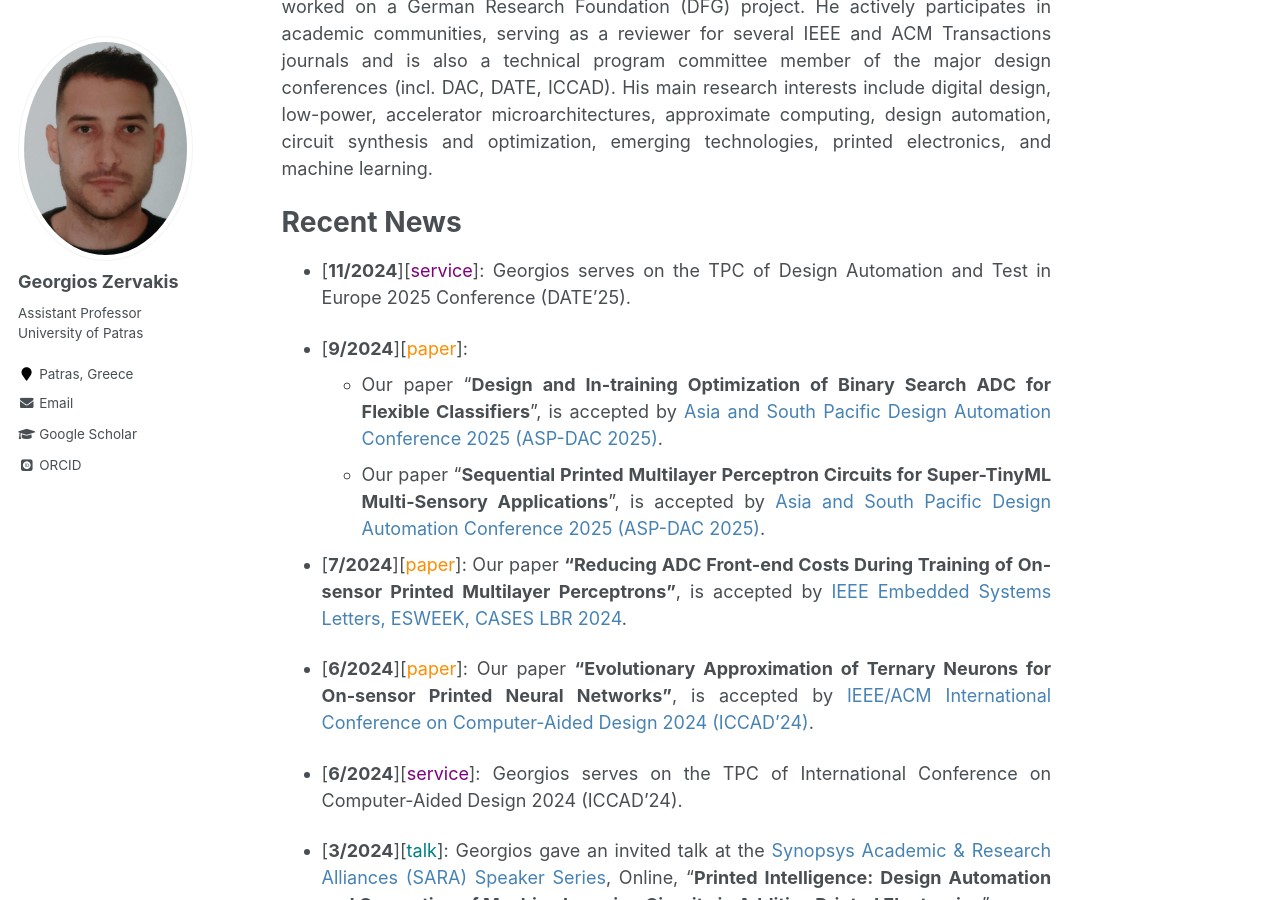
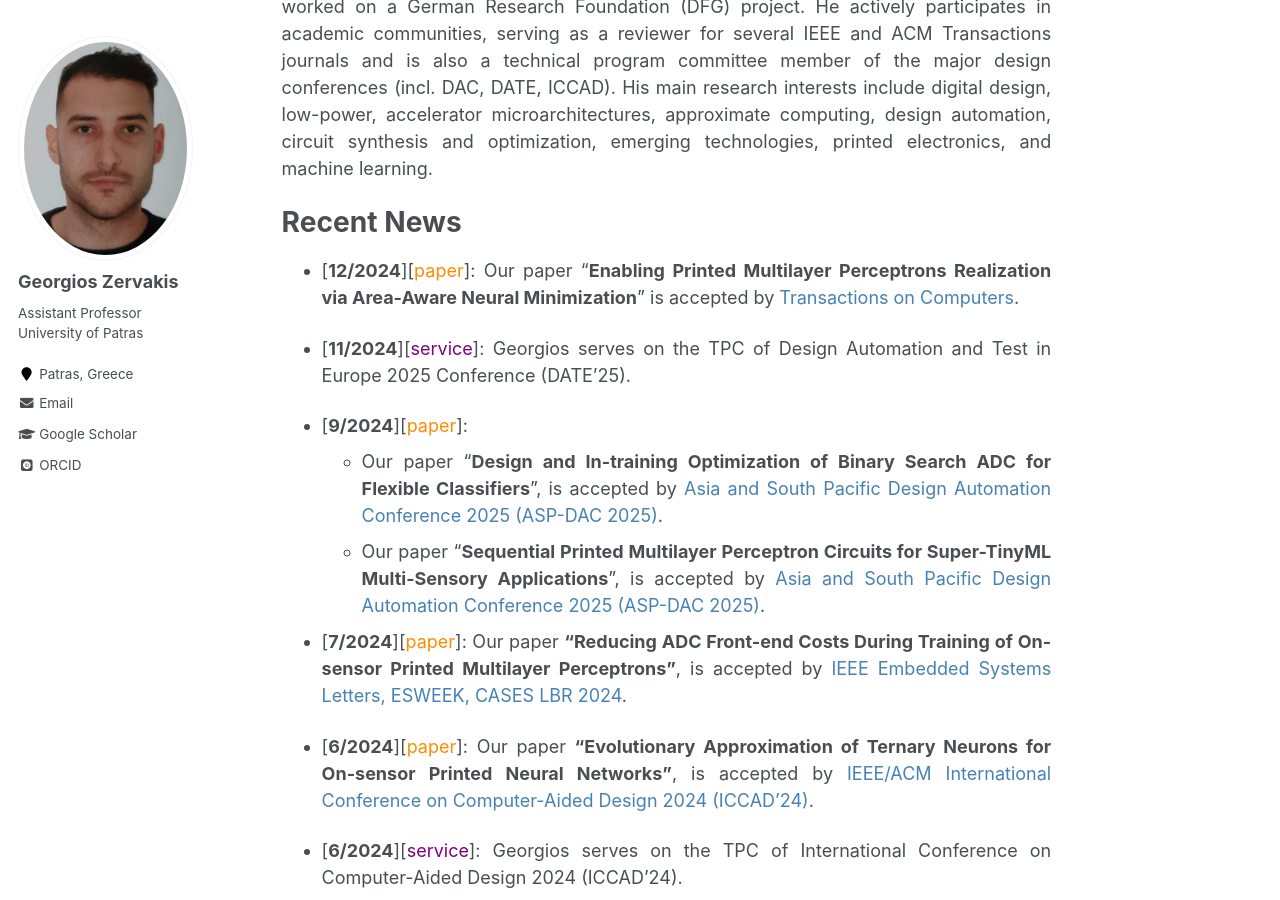
Before and after one commit to giozerv/giozerv.github.io, a Jekyll site: the page built from _pages/about.md, in a window 1280 px wide and 900 px high, scrolled down 491 px. Built offline with Jekyll 4.4.1, drawn with Linux system fonts in a browser that asks for light colours; some web fonts are replaced.

Commit message:
Update about.md

```diff
--- a/_pages/about.md
+++ b/_pages/about.md
@@ -21,6 +21,9 @@ Georgios Zervakis is an Assistant Professor at the [Department of Computer Engin
 
 Recent News
 ===
+
+* [**12/2024**][<span style="color:darkorange">paper</span>]: Our paper "**Enabling Printed Multilayer Perceptrons Realization via Area-Aware Neural Minimization**" is accepted by <span style="color:SteelBlue">Transactions on Computers</span>.
+
 
 * [**11/2024**][<span style="color:purple">service</span>]: Georgios serves on the TPC of Design Automation and Test in Europe 2025 Conference (DATE'25).
 
```
